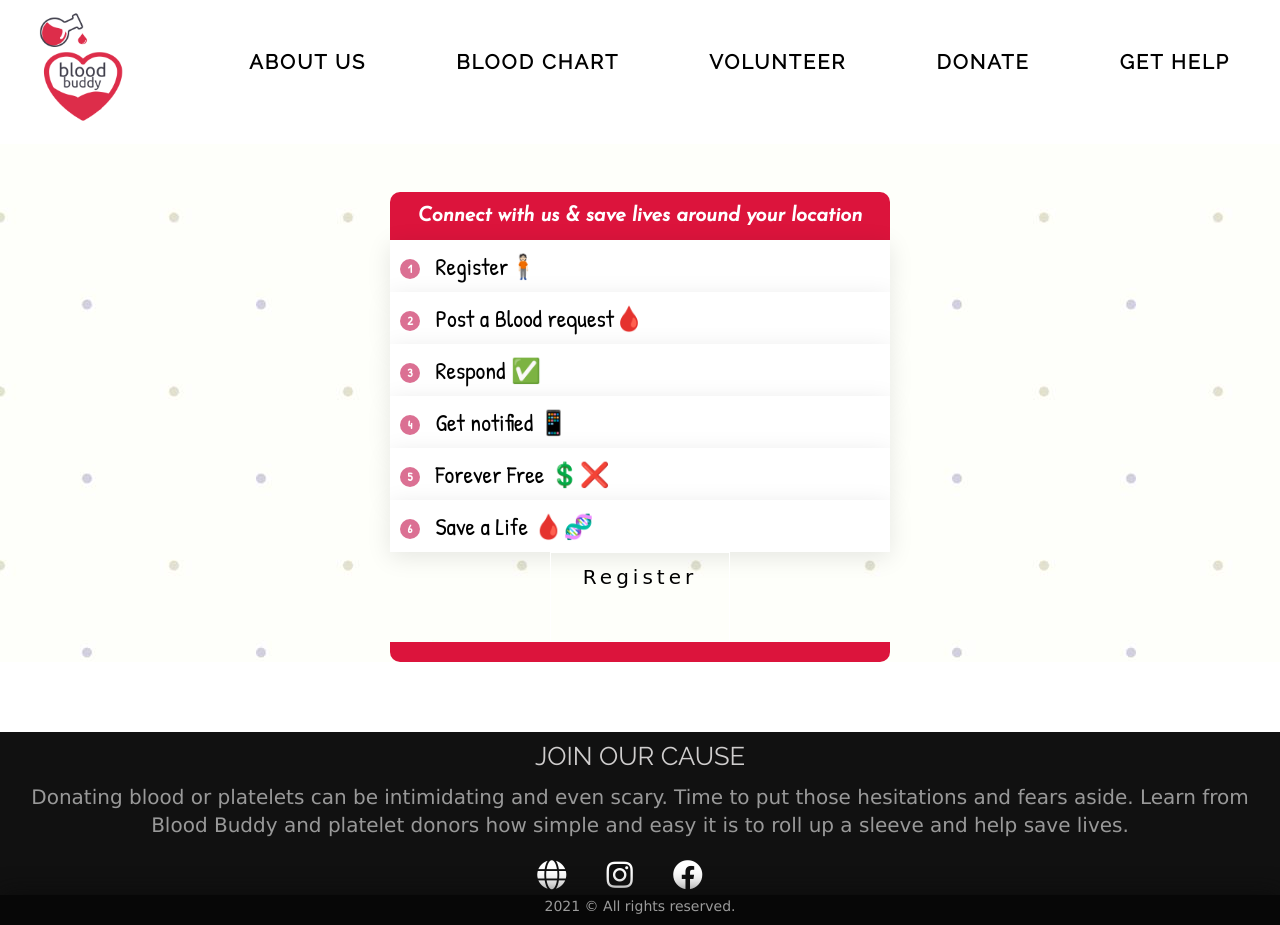
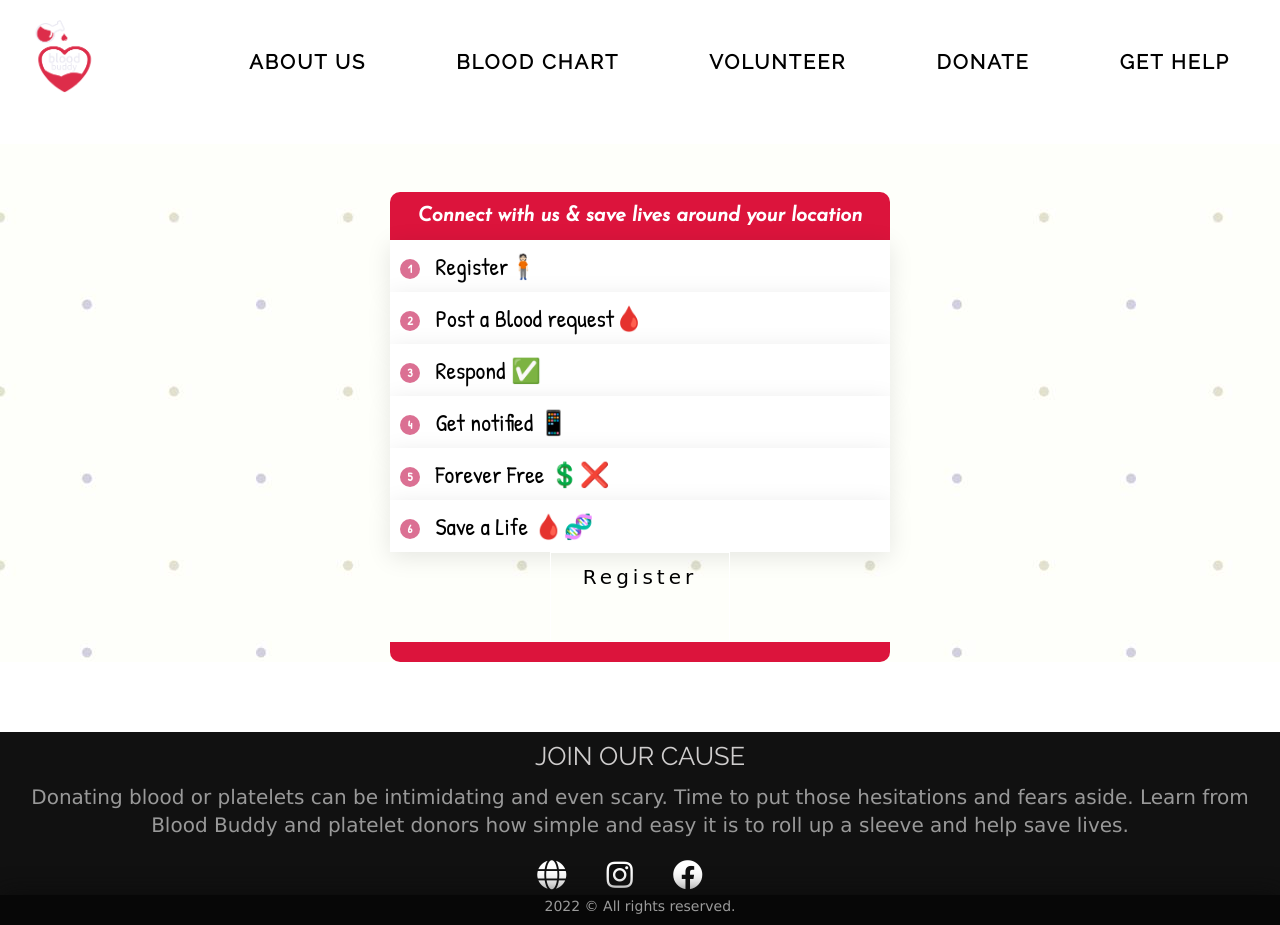
Before and after one commit to samyakjain5901/BloodForYou, a website: page donate.html in a window 1280 px wide. Drawn offline with Linux system fonts and the light colour scheme; a web font is replaced by a local one.

Commit message:
Third Commit

```diff
--- a/donate.css
+++ b/donate.css
@@ -28,8 +28,24 @@ header {
   padding-left: 30px;
   padding-top: 0px;
 }
+#logo {
+  position: absolute;
+  top: 20%;
+  left: 5%;
+  height: 40px;
+  width: 100px;
+  transform: translate(-50%, -50%);
+  text-align: center;
+  font-family: "Neuton", serif;
+  line-height: 30px;
+  margin-bottom: 10px;
+}
 
 .header-logo > img {
+  width: 70%;
+}
+
+#logo > a > img {
   width: 70%;
 }
 
--- a/donate.html
+++ b/donate.html
@@ -16,7 +16,9 @@
   <body>
     <header>
       <nav>
-        <div class="header-logo"><img src="./Images/bb_logo(black).png" /></div>
+        <div id="logo">
+          <a href="index.html"><img src="./Images/bb_logo(white).png" /> </a>
+        </div>
         <div class="header-list">
           <ul>
             <li><a href="help.html" target="_blank"> Get Help</a></li>
@@ -50,7 +52,7 @@
     <footer>
       <div class="siteFooterBar">
         <div class="content1">
-          <div class="foot">2021 © All rights reserved.</div>
+          <div class="foot">2022 © All rights reserved.</div>
         </div>
       </div>
       <div class="footer-content">
--- a/help.css
+++ b/help.css
@@ -30,6 +30,27 @@ header {
 }
 
 .header-logo > img {
+  width: 70%;
+}
+
+#logo {
+  position: absolute;
+  top: 20%;
+  left: 5%;
+  height: 40px;
+  width: 100px;
+  transform: translate(-50%, -50%);
+  text-align: center;
+  font-family: "Neuton", serif;
+  line-height: 30px;
+  margin-bottom: 10px;
+}
+
+.header-logo > img {
+  width: 70%;
+}
+
+#logo > a > img {
   width: 70%;
 }
 
```
Also changed, not shown: help.html (+5 -1 lines), index.html (+15 -18 lines).
